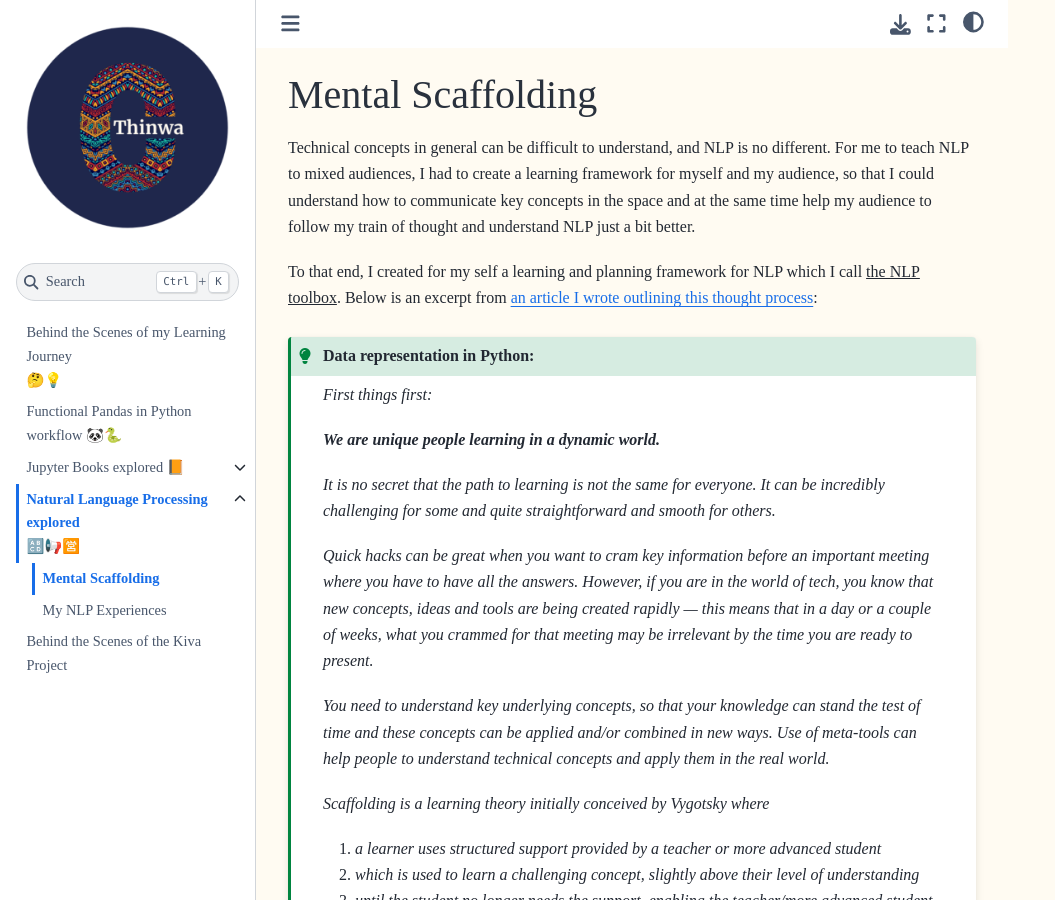
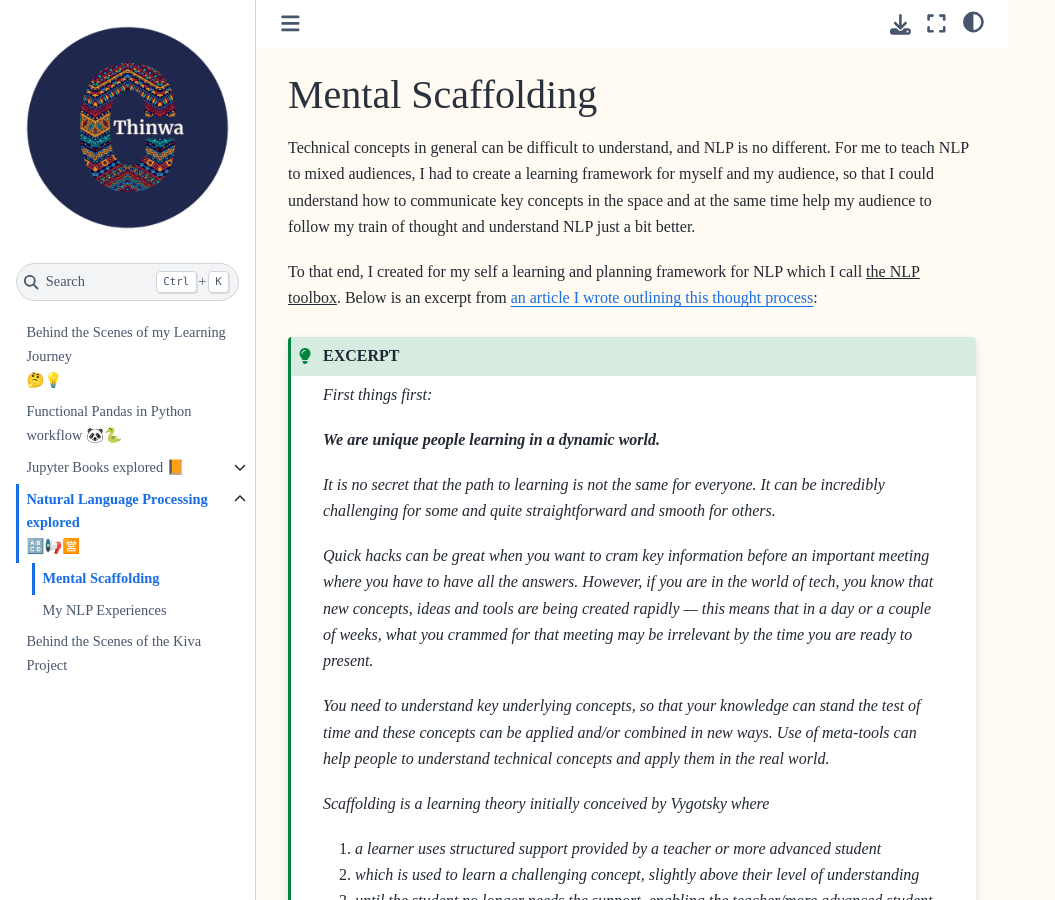
Before and after one commit to CeeThinwa/BTS-Continuous-Learning, a Jupyter Book: the page built from book/mental_scaffolding.md, in a window 1280 px wide and 900 px high. Shown: the whole window, without its empty margins (0-1055 px from the left). Built offline with Jupyter Book 1.0.4 settings and Sphinx 7.4.7 and the Sphinx Book theme 1.1.4, drawn with Linux system fonts in a browser that asks for light colours.

Commit message:
Update mental_scaffolding.md

```diff
--- a/book/mental_scaffolding.md
+++ b/book/mental_scaffolding.md
@@ -10,7 +10,7 @@ To that end, I created for my self a learning and planning framework for NLP whi
 is an excerpt from
 [an article I wrote outlining this thought process](https://medium.com/@ceethinwa/delivering-success-in-natural-language-processing-projects-part-one-40c4775cf6a9):
 
-:::{admonition} Data representation in Python:
+:::{admonition} EXCERPT
 :class: tip
 
 *First things first:*
```
